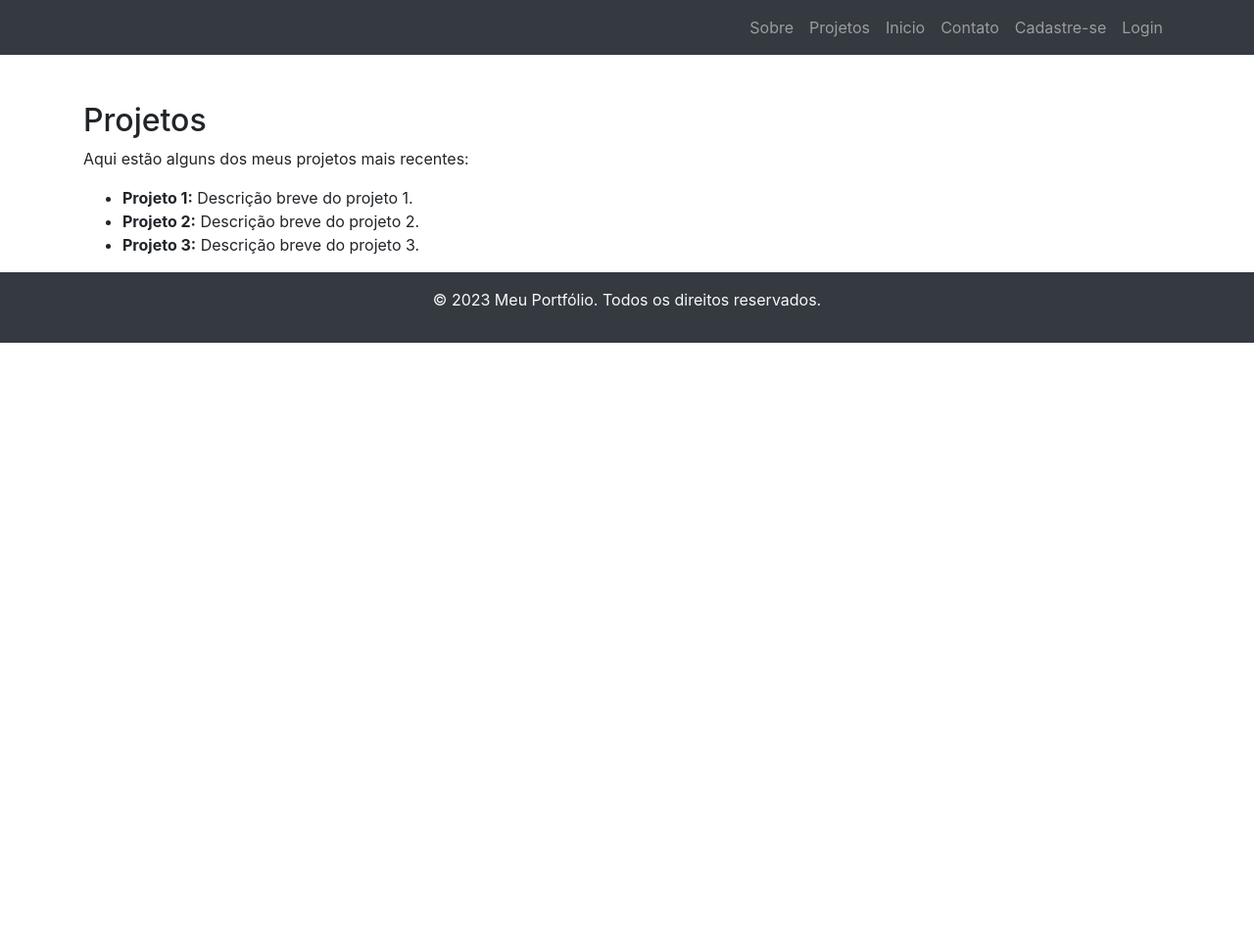
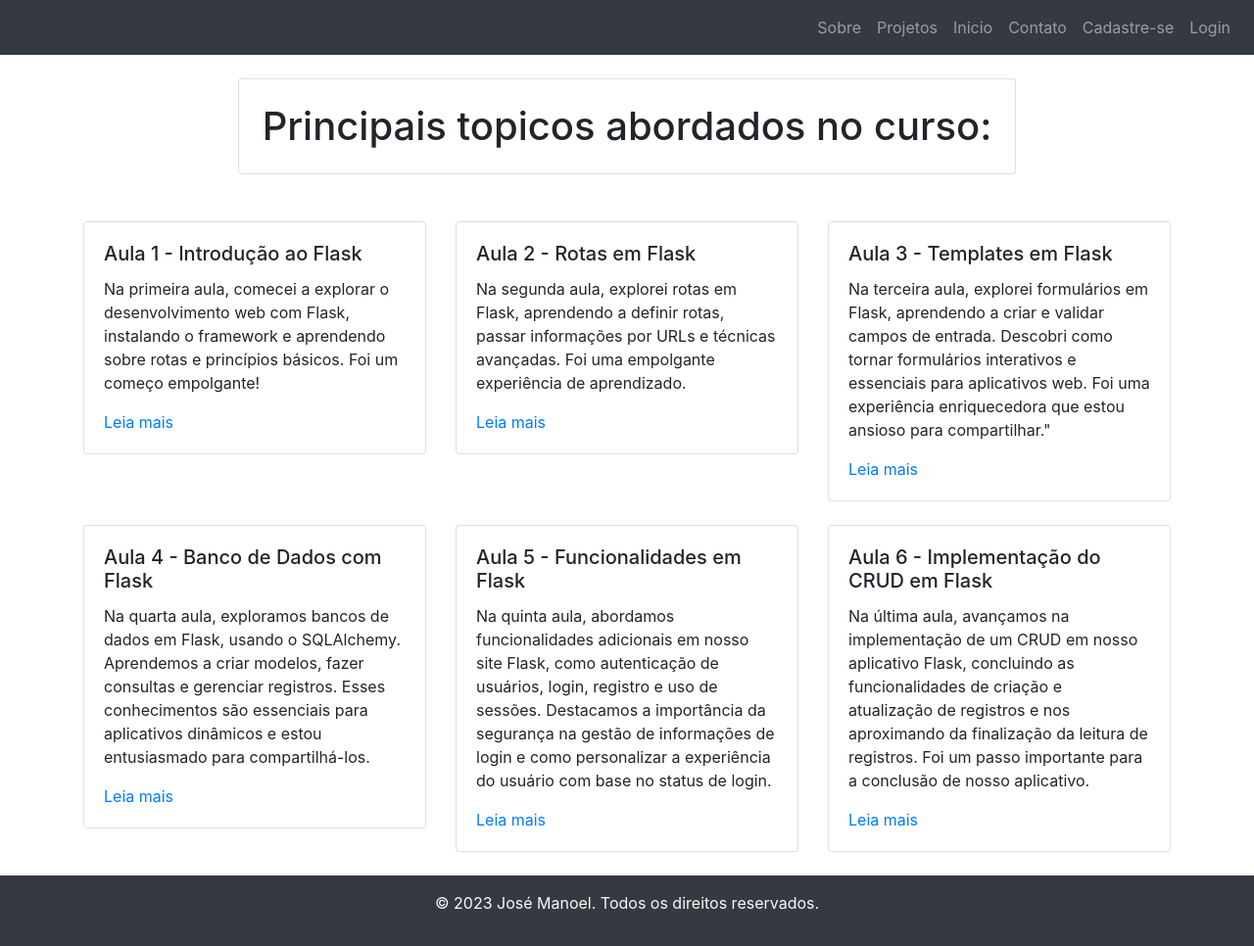
Before and after one commit to josemanoelfigueiredo/meuprojeto, a Flask app: page /projeto in a window 1280 px wide. Shown: the whole page at 98% size. Before the commit the page ends 350 px from the top, so only its background shows below. Run offline with Flask 3, Linux system fonts and the light colour scheme; some libraries are stand-ins or nearby versions.

Commit message:
23-08-2023 Criando outras rotas

```diff
--- a/app/routes.py
+++ b/app/routes.py
@@ -16,6 +16,7 @@ def sobre():
 @app.route('/projeto')
 def projeto():
     return render_template('projetos.html', title = 'Projetos')
+
 
 @app.route('/teste')
 def teste():
@@ -146,3 +147,28 @@ def excluir_conta():
 
     flash('Sua conta foi excluida!')
     return redirect(url_for('cadastro'))
+
+
+@app.route('/aula1')
+def aula1():
+    return render_template('aula1.html')
+
+@app.route('/aula2')
+def aula2():
+    return render_template('aula2.html')
+
+@app.route('/aula3')
+def aula3():
+    return render_template('aula3.html')
+
+@app.route('/aula4')
+def aula4():
+    return render_template('aula4.html')
+
+@app.route('/aula5')
+def aula5():
+    return render_template('aula5.html')
+
+@app.route('/aula6')
+def aula6():
+    return render_template('aula6.html')
--- a/app/static/css/style.css
+++ b/app/static/css/style.css
@@ -73,7 +73,7 @@
       text-align: center;
       padding: 10px;
       position: fixed;
-      bottom: 0;
+      bottom: 5px 0;
       width: 100%
     }
 
@@ -90,7 +90,7 @@
 form {
   max-width: 400px;
   margin: 0 auto;
-  padding: 20px;
+  padding: 5px;
   border: 1px solid #ccc;
   border-radius: 5px;
   font-family: Arial, sans-serif;
--- a/app/templates/base.html
+++ b/app/templates/base.html
@@ -15,8 +15,12 @@
   </header>
 
   <!-- Menu de navegação usando classes do Bootstrap -->
-  <nav class="navbar navbar-expand-lg navbar-dark bg-dark justify-content-end">
-    <div class="container nav justify-content-end">
+  <nav class="navbar navbar-expand-lg navbar-dark bg-dark">
+    <button class="navbar-toggler" type="button" data-toggle="collapse" data-target="#navbarNav"
+      aria-controls="navbarNav" aria-expanded="false" aria-label="Toggle navigation">
+      <span class="navbar-toggler-icon"></span>
+    </button>
+      <div class="collapse navbar-collapse justify-content-end" id="navbarNav">
         <ul class="navbar-nav">
           <li class="nav-item"><a class="nav-link" href="/sobre">Sobre</a></li>
           <li class="nav-item"><a class="nav-link" href="/projeto">Projetos</a></li>
@@ -48,12 +52,14 @@
 
             </div>
           </li>
-        <li class="nav-item"><a class="nav-link" href="/sair"><i class="bi bi-box-arrow-right"></i></a></li>
           {% else %}
           <li class="nav-item"><a class="nav-link" href="/cadastro">Cadastre-se</a></li>
           <li class="nav-item"><a class="nav-link" href="/login">Login</a></li>
           {% endif %}
         </ul>
+      </div>
+    </nav>
+    </div>
   </div>
 </nav>
 
@@ -64,7 +70,7 @@
   <!-- Rodapé usando classes do Bootstrap -->
   <footer class="footer py-3 bg-dark">
     <div class="container text-center text-light">
-      <p>© 2023 Meu Portfólio. Todos os direitos reservados.</p>
+      <p>© 2023 José Manoel. Todos os direitos reservados.</p>
     </div>
   </footer>
 
--- a/app/templates/projetos.html
+++ b/app/templates/projetos.html
@@ -1,13 +1,109 @@
 {% extends 'base.html' %}
 
 {% block conteudo %}
-<section id="projeto" class="container mt-5">
-  <h2>Projetos</h2>
-  <p>Aqui estão alguns dos meus projetos mais recentes:</p>
-  <ul>
-    <li><strong>Projeto 1:</strong> Descrição breve do projeto 1.</li>
-    <li><strong>Projeto 2:</strong> Descrição breve do projeto 2.</li>
-    <li><strong>Projeto 3:</strong> Descrição breve do projeto 3.</li>
-  </ul>
-</section>
+<main class="mt-4 d-flex justify-content-center align-items-center">
+  <div class="card text-center p-4">
+      <h1 class="card-text">Principais topicos abordados no curso: </h1>
+  </div>
+</main>
+<div class="container mt-5">
+  <div class="row justify-content-center">
+      <div class="col-md-4">
+          <div class="card mb-4">
+              <div class="card-body">
+                  <h5 class="card-title">Aula 1 - Introdução ao Flask</h5>
+                  <p class="card-text">Na primeira aula, comecei a explorar o desenvolvimento web com Flask, instalando o framework e aprendendo sobre rotas e princípios básicos. Foi um começo empolgante!</p>
+                  <a href="
+                  {% if session['email'] %}
+                  {{url_for('aula1')}}
+                  {% else %}
+                  {{url_for('login')}}
+                  {% endif %}
+                  " class="card-link">Leia mais</a>
+              </div>
+          </div>
+      </div>
+      <div class="col-md-4">
+          <div class="card mb-4">
+              <div class="card-body">
+                  <h5 class="card-title">Aula 2 - Rotas em Flask</h5>
+                  <p class="card-text">Na segunda aula, explorei rotas em Flask, aprendendo a definir rotas, passar informações por URLs e técnicas avançadas. Foi uma empolgante experiência de aprendizado.</p>
+                  <a href="
+                  {% if session['email'] %}
+                  {{url_for('aula2')}}
+                  {% else %}
+                  {{url_for('login')}}
+                  {% endif %}
+                  " class="card-link">Leia mais</a>
+              </div>
+          </div>
+      </div>
+      <div class="col-md-4">
+          <div class="card mb-4">
+              <div class="card-body">
+                  <h5 class="card-title">Aula 3 - Templates em Flask</h5>
+                  <p class="card-text">Na terceira aula, explorei formulários em Flask, aprendendo a criar e validar campos de entrada. Descobri como tornar formulários interativos e essenciais para aplicativos web. Foi uma experiência enriquecedora que estou ansioso para compartilhar."
+
+                    </p>
+                  <a href="
+                  {% if session['email'] %}
+                  {{url_for('aula3')}}
+                  {% else %}
+                  {{url_for('login')}}
+                  {% endif %}
+                  " class="card-link">Leia mais</a>
+              </div>
+          </div>
+      </div>
+      <div class="col-md-4">
+          <div class="card mb-4">
+              <div class="card-body">
+                  <h5 class="card-title">Aula 4 - Banco de Dados com Flask</h5>
+                  <p class="card-text">Na quarta aula, exploramos bancos de dados em Flask, usando o SQLAlchemy. Aprendemos a criar modelos, fazer consultas e gerenciar registros. Esses conhecimentos são essenciais para aplicativos dinâmicos e estou entusiasmado para compartilhá-los.
+
+                  </p>
+                  <a href="
+                  {% if session['email'] %}
+                  {{url_for('aula4')}}
+                  {% else %}
+                  {{url_for('login')}}
+                  {% endif %}
+                  " class="card-link">Leia mais</a>
+              </div>
+          </div>
+      </div>
+      <div class="col-md-4">
+          <div class="card mb-4">
+              <div class="card-body">
+                  <h5 class="card-title">Aula 5 - Funcionalidades em Flask</h5>
+                  <p class="card-text">Na quinta aula, abordamos funcionalidades adicionais em nosso site Flask, como autenticação de usuários, login, registro e uso de sessões. Destacamos a importância da segurança na gestão de informações de login e como personalizar a experiência do usuário com base no status de login.
+
+                  </p>
+                  <a href="
+                  {% if session['email'] %}
+                  {{url_for('aula5')}}
+                  {% else %}
+                  {{url_for('login')}}
+                  {% endif %}
+                  " class="card-link">Leia mais</a>
+              </div>
+          </div>
+      </div>
+      <div class="col-md-4">
+          <div class="card mb-4">
+              <div class="card-body">
+                  <h5 class="card-title">Aula 6 - Implementação do CRUD em Flask</h5>
+                  <p class="card-text">Na última aula, avançamos na implementação de um CRUD em nosso aplicativo Flask, concluindo as funcionalidades de criação e atualização de registros e nos aproximando da finalização da leitura de registros. Foi um passo importante para a conclusão de nosso aplicativo.</p>
+                  <a href="
+                  {% if session['email'] %}
+                  {{url_for('aula6')}}
+                  {% else %}
+                  {{url_for('login')}}
+                  {% endif %}
+                  " class="card-link">Leia mais</a>
+              </div>
+          </div>
+      </div>
+  </div>
+</div>
 {% endblock %}
```
Also changed, not shown: app/templates/aula1.html (added, +30 -0 lines), app/templates/aula2.html (added, +35 -0 lines), app/templates/aula3.html (added, +31 -0 lines), app/templates/aula4.html (added, +28 -0 lines), app/templates/aula5.html (added, +27 -0 lines), app/templates/aula6.html (added, +28 -0 lines), app/templates/login.html (+4 -5 lines). Lines whose indentation alone changed are shown as unchanged.
